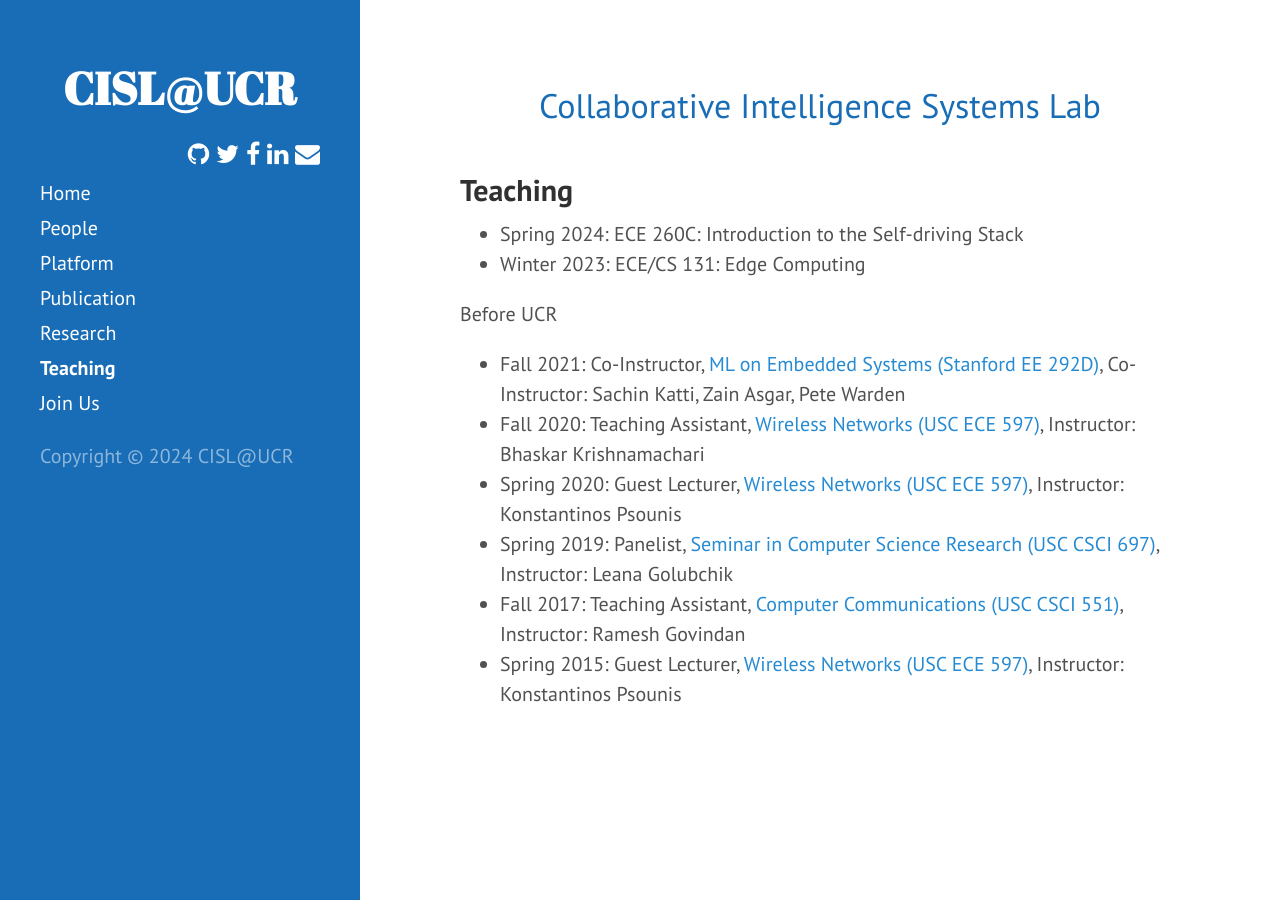
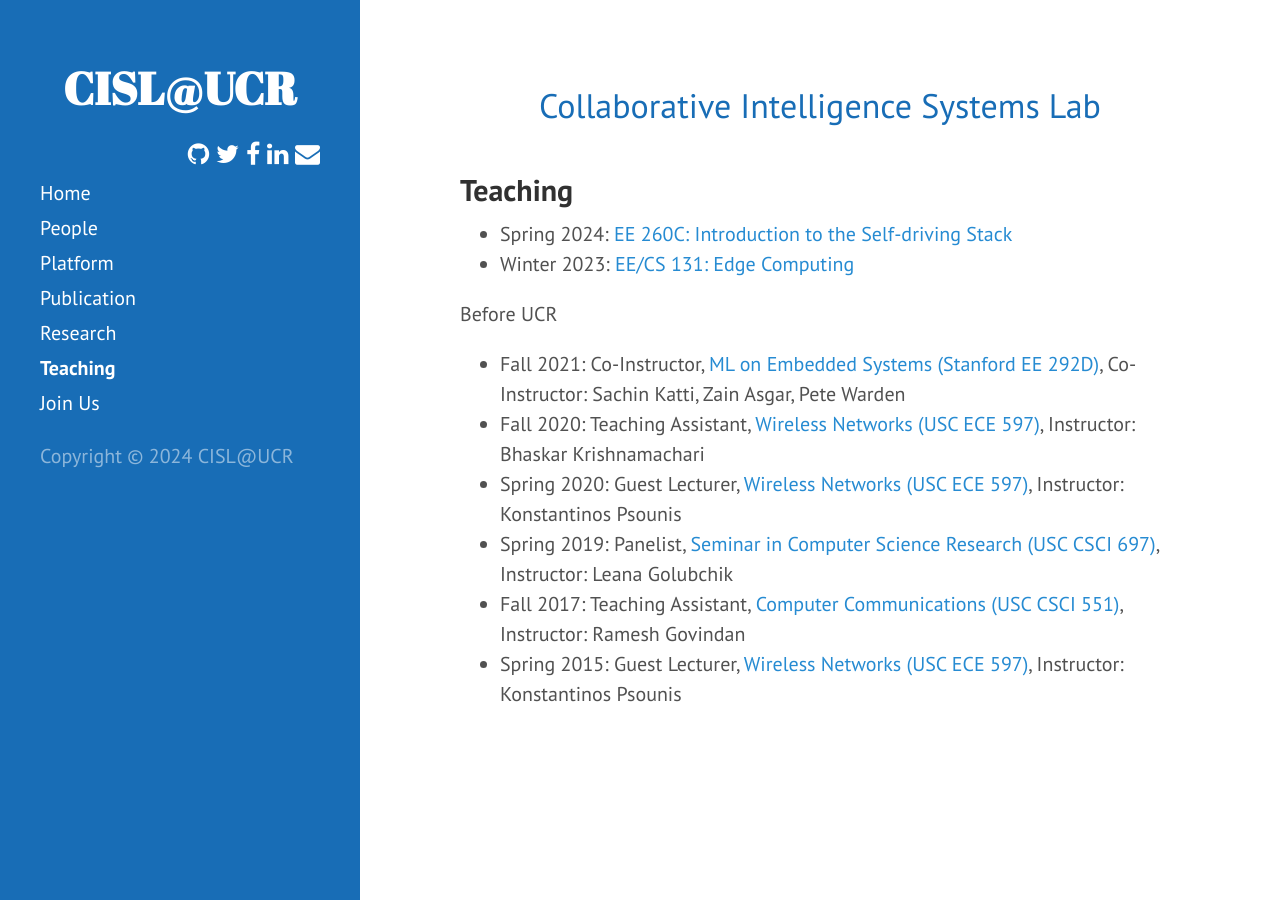
Before and after one commit to UCR-CISL/UCR-CISL.github.io, a Jekyll site: the page built from teaching.md, in a window 1280 px wide. Built offline with Jekyll 4.4.1, drawn with Linux system fonts in a browser that asks for light colours; a style sheet for code colours, icons or effects is not loaded.

Commit message:
course web

```diff
--- a/teaching.md
+++ b/teaching.md
@@ -5,8 +5,8 @@ title: Teaching
 
 ## Teaching
 
-* Spring 2024:  ECE 260C: Introduction to the Self-driving Stack
-* Winter 2023:  ECE/CS 131: Edge Computing
+* Spring 2024:  [EE 260C: Introduction to the Self-driving Stack](https://ucr-cisl.github.io/EE260/spring24/)
+* Winter 2023:  [EE/CS 131: Edge Computing](https://ucr-cisl.github.io/EECS131/winter23/)
 
 Before UCR
 * Fall 2021:    Co-Instructor, [ML on Embedded Systems (Stanford EE 292D)](https://ee292d.github.io/), Co-Instructor: Sachin Katti, Zain Asgar, Pete Warden
```
